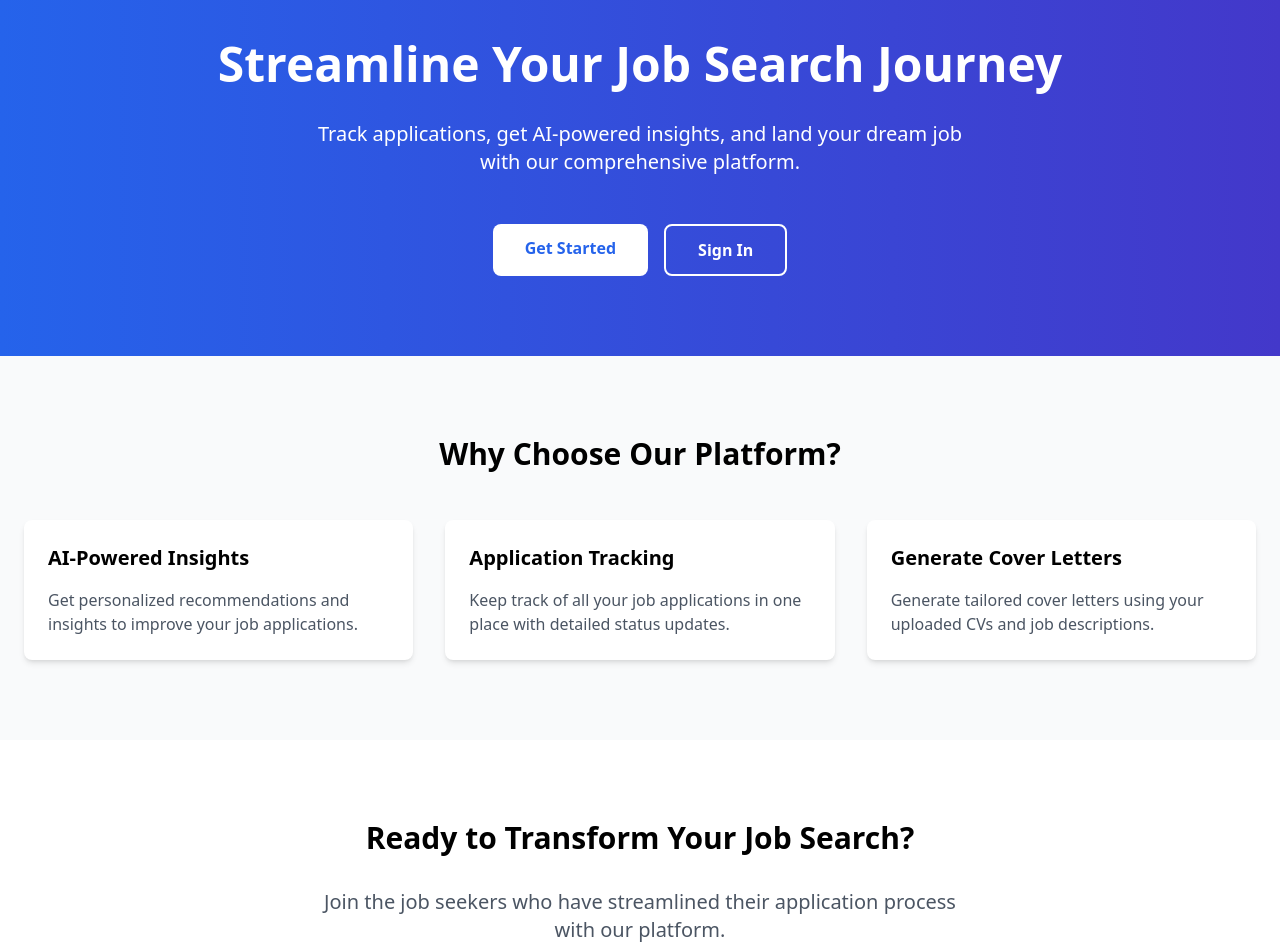
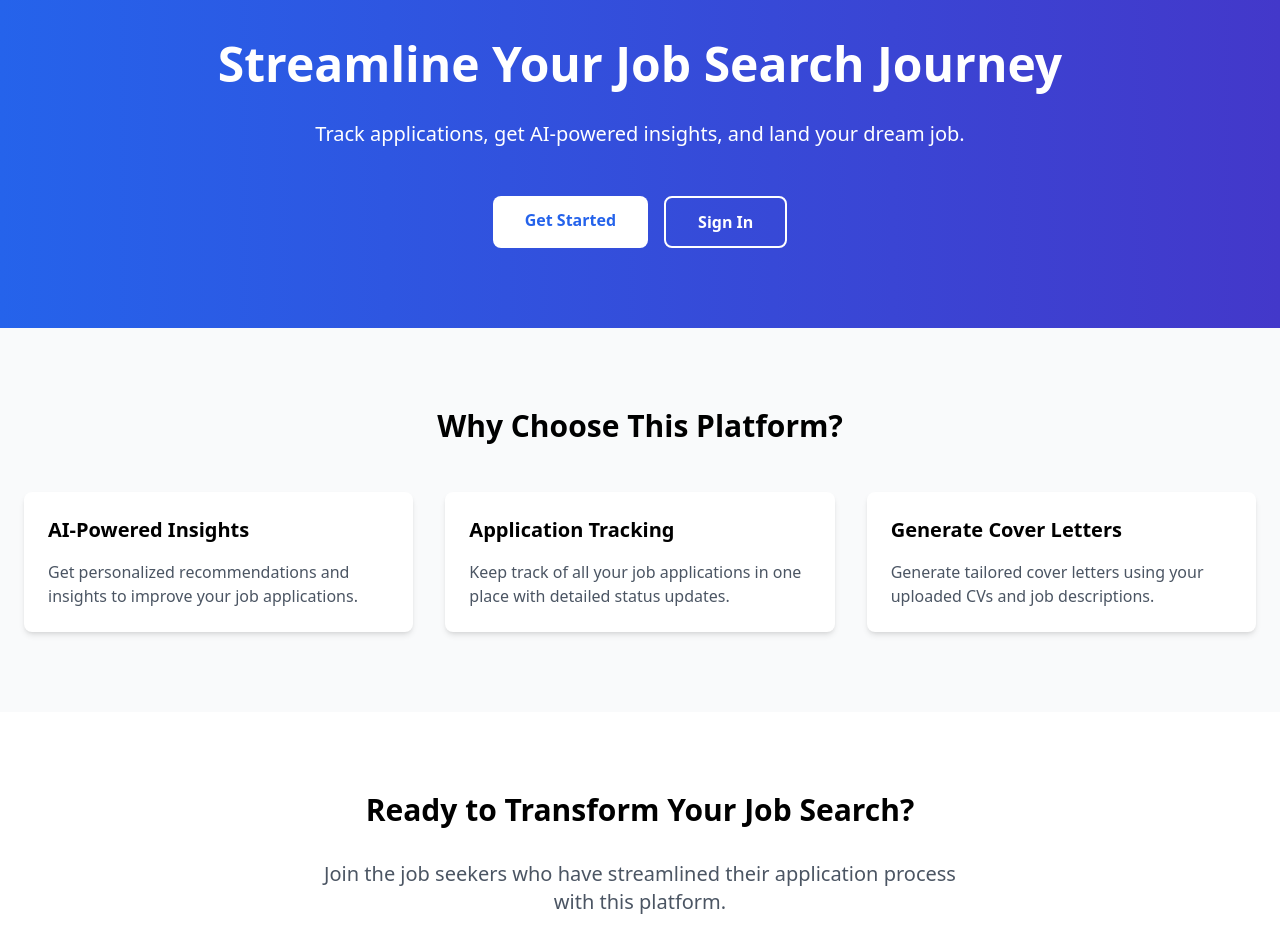
Before and after one commit to olamide44/applixr, a Next.js app in the folder frontend/: page / in a window 1280 px wide. Shown: the part 40-991 px from the top of the page. Built offline with nearby package versions, Linux system fonts and the light colour scheme; no server answers.

Commit message:
Tweaked landing page text

```diff
--- a/frontend/pages/index.tsx
+++ b/frontend/pages/index.tsx
@@ -22,7 +22,7 @@ export default function Home() {
                 Streamline Your Job Search Journey
               </h1>
               <p className="text-xl text-center mb-12 max-w-2xl">
-                Track applications, get AI-powered insights, and land your dream job with our comprehensive platform.
+                Track applications, get AI-powered insights, and land your dream job.
               </p>
               <div className="flex gap-4">
                 <Link href="/auth/signup" className="bg-white text-blue-600 px-8 py-3 rounded-lg font-semibold hover:bg-blue-50 transition-colors">
@@ -39,7 +39,7 @@ export default function Home() {
         {/* Features Section */}
         <section className="py-20 bg-gray-50">
           <div className="container mx-auto px-6">
-            <h2 className="text-3xl font-bold text-center mb-12">Why Choose Our Platform?</h2>
+            <h2 className="text-3xl font-bold text-center mb-12">Why Choose This Platform?</h2>
             <div className="grid md:grid-cols-3 gap-8">
               <div className="bg-white p-6 rounded-lg shadow-md">
                 <h3 className="text-xl font-semibold mb-4">AI-Powered Insights</h3>
@@ -62,7 +62,7 @@ export default function Home() {
           <div className="container mx-auto px-6 text-center">
             <h2 className="text-3xl font-bold mb-8">Ready to Transform Your Job Search?</h2>
             <p className="text-xl text-gray-600 mb-12 max-w-2xl mx-auto">
-              Join the job seekers who have streamlined their application process with our platform.
+              Join the job seekers who have streamlined their application process with this platform.
             </p>
             <Link href="/auth/signup" className="bg-blue-600 text-white px-8 py-3 rounded-lg font-semibold hover:bg-blue-700 transition-colors">
               Start Your Journey Today
```
